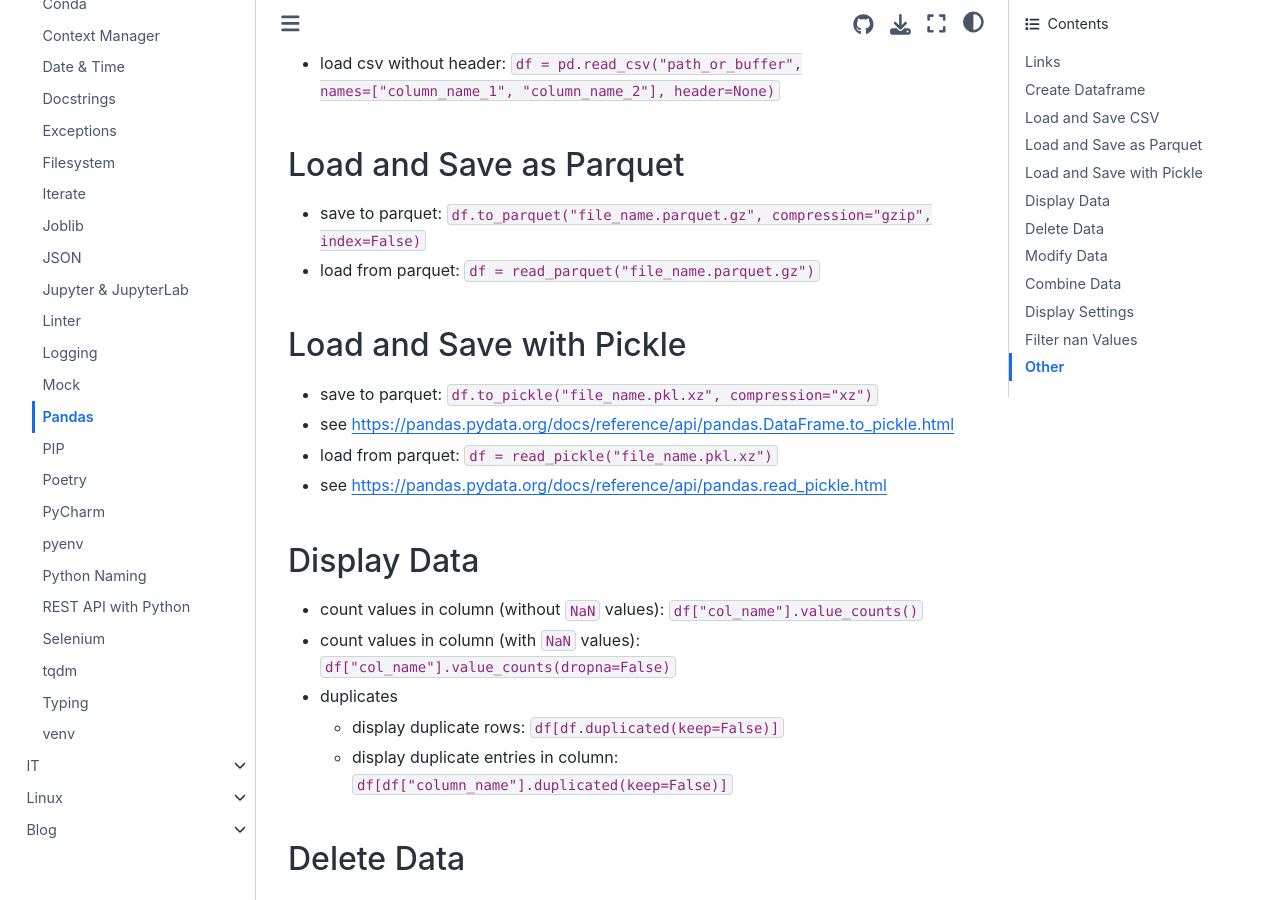
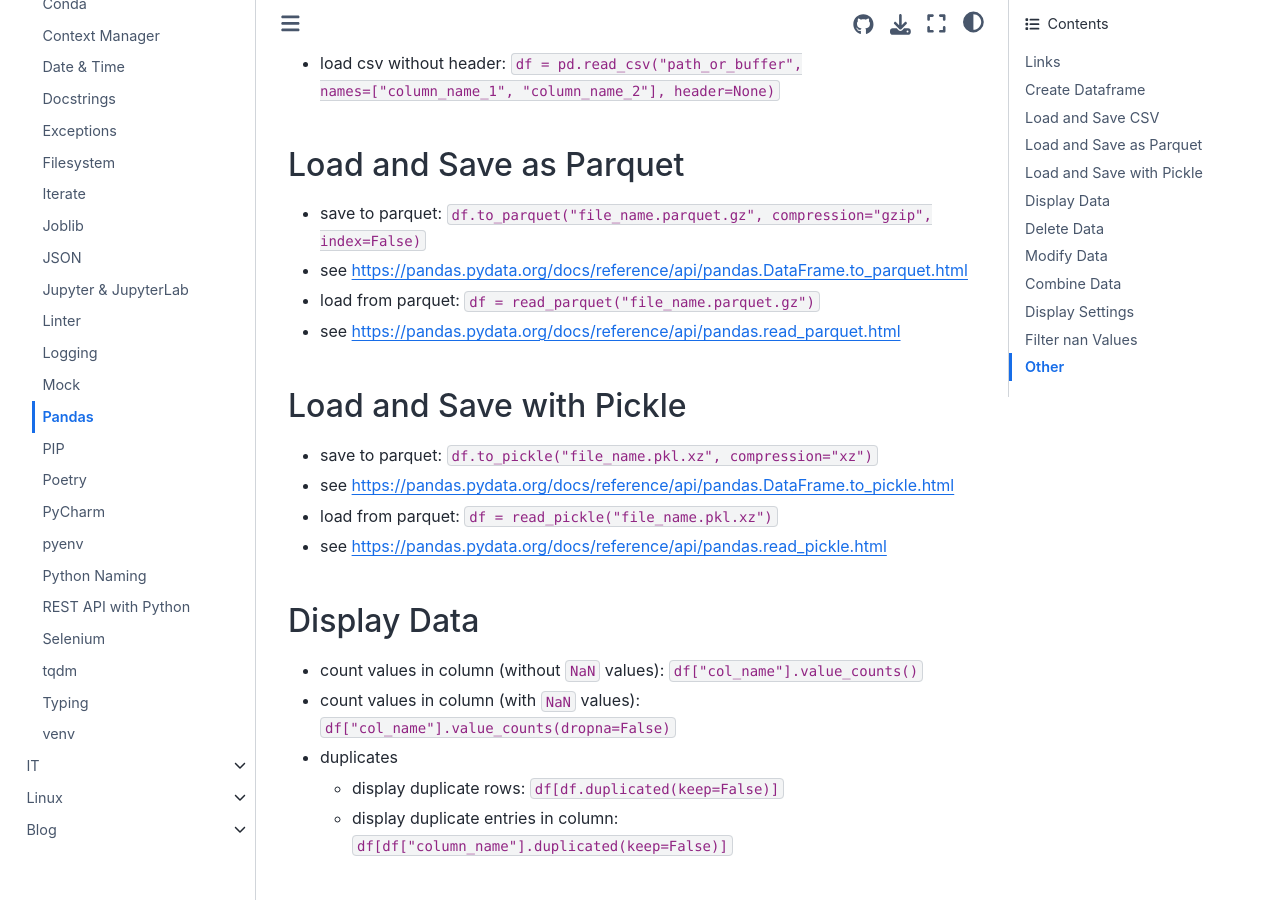
Before and after one commit to PhilipMay/PhilipMay_org, a Sphinx documentation site: the page built from source/python/pandas.md, in a window 1280 px wide and 900 px high, scrolled down 1134 px. Built offline with Sphinx 7.4.7 and the Sphinx Book theme 1.1.4, drawn with Linux system fonts in a browser that asks for light colours.

Commit message:
Update pandas.md

```diff
--- a/source/python/pandas.md
+++ b/source/python/pandas.md
@@ -40,7 +40,9 @@ df = pd.read_csv(
 ## Load and Save as Parquet
 
 - save to parquet: `df.to_parquet("file_name.parquet.gz", compression="gzip", index=False)`
+- see <https://pandas.pydata.org/docs/reference/api/pandas.DataFrame.to_parquet.html>
 - load from parquet: `df = read_parquet("file_name.parquet.gz")`
+- see <https://pandas.pydata.org/docs/reference/api/pandas.read_parquet.html>
 
 ## Load and Save with Pickle
 
```
